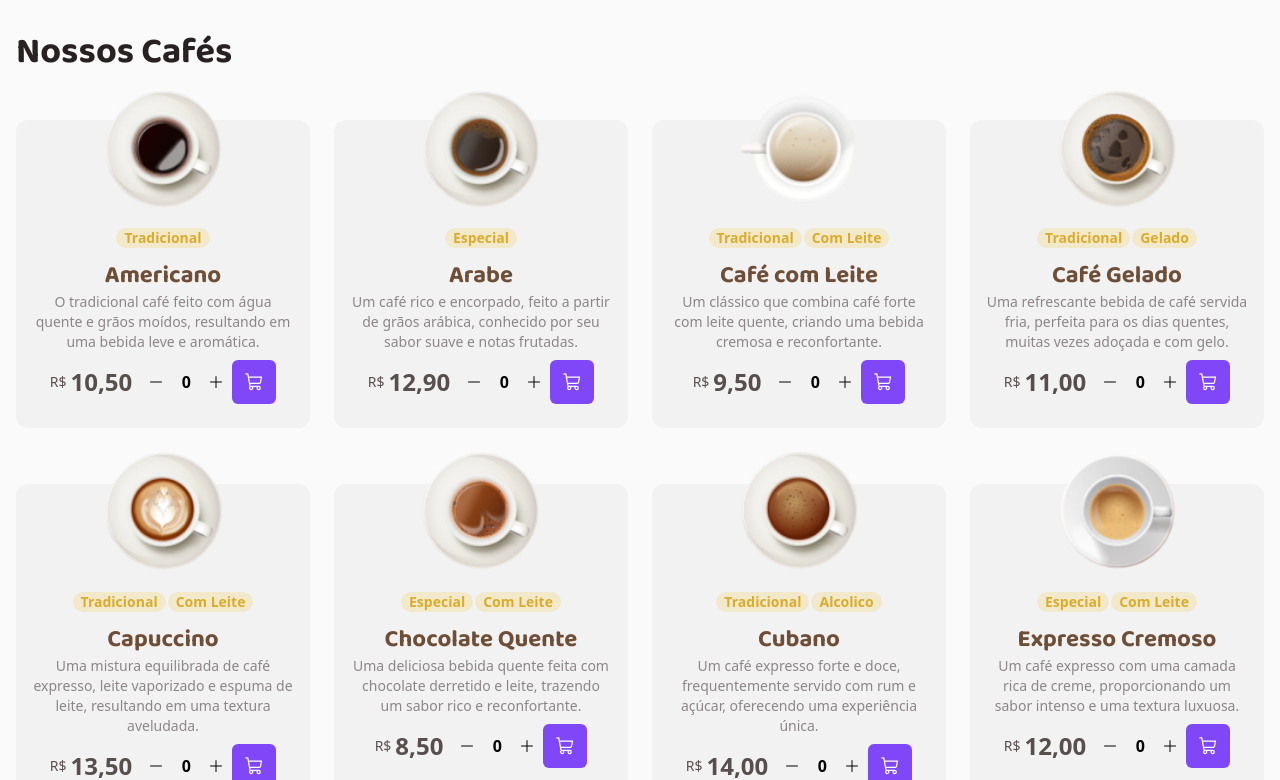
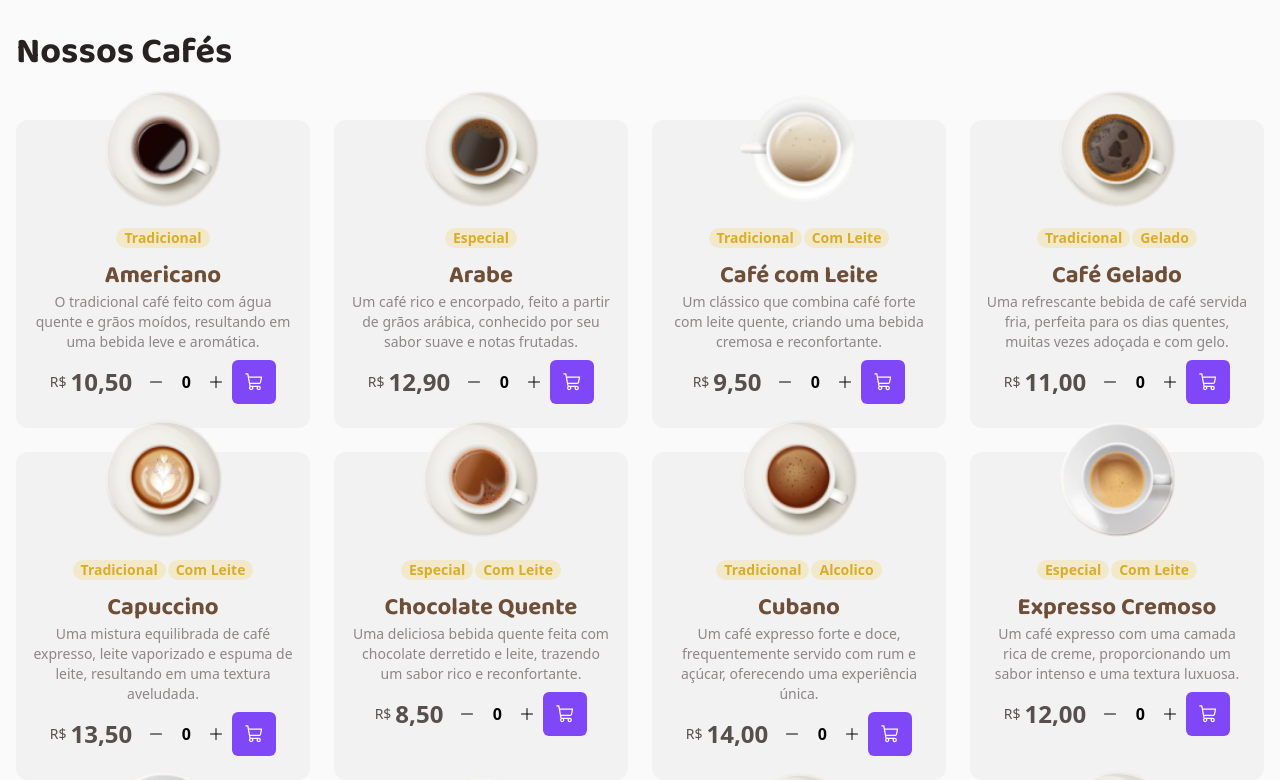
Before and after one commit to Gubiar/coffee-delivery, a React (Vite) app: page / in a window 1280 px wide. Shown: the part 620-1400 px from the top of the page. Built offline with nearby package versions, Linux system fonts and the light colour scheme.

Commit message:
fix gap-y

```diff
--- a/src/pages/Home.tsx
+++ b/src/pages/Home.tsx
@@ -139,7 +139,7 @@ function Home() {
         <h1 className="text-4xl font-bold font-baloo-2 text-base-title mb-12">
           Nossos Cafés
         </h1>
-        <div className="grid grid-cols-1 gap-3 gap-y-7 sm:gap-6 sm:gap-y-14 sm:grid-cols-2 md:grid-cols-3 lg:grid-cols-4">
+        <div className="grid grid-cols-1 gap-3 gap-y-14 sm:gap-6 sm:grid-cols-2 md:grid-cols-3 lg:grid-cols-4">
           {data.map((value) => (
             <CoffeeCard key={value.id} coffee={value} />
           ))}
```
